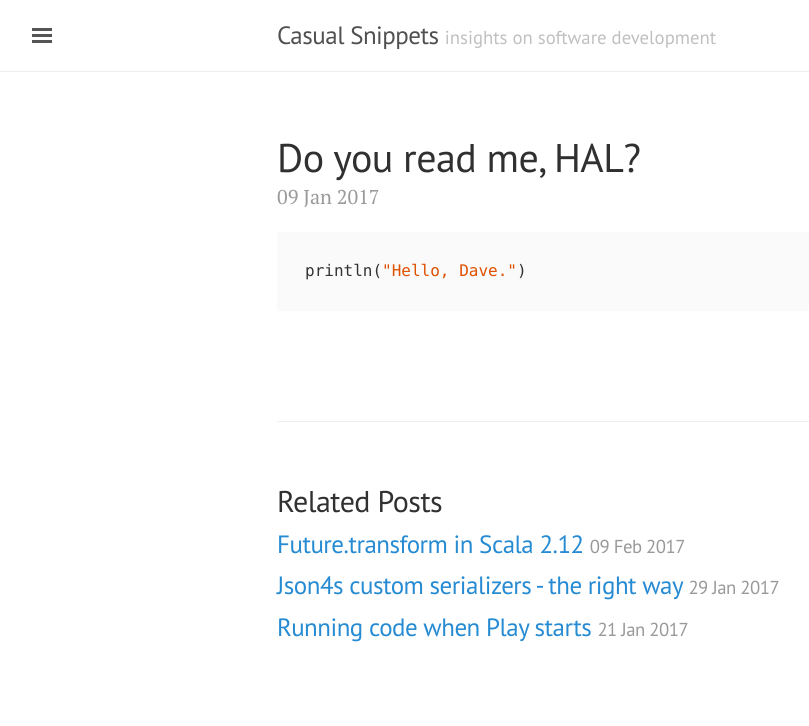
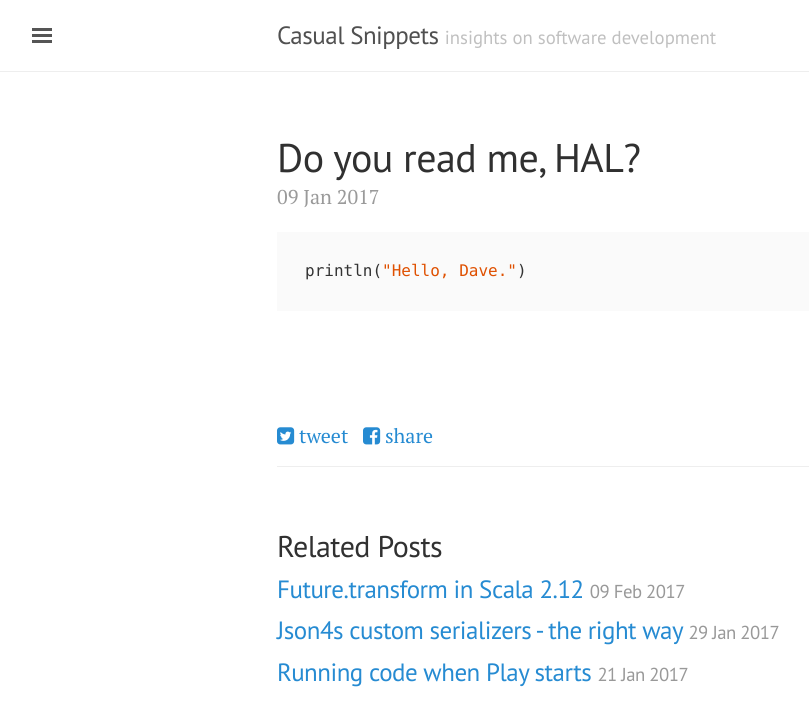
Before and after one commit to wrentaur/nmatpt.com, a Jekyll site: the page built from _posts/2017-01-09-hello-world.md, in a window 1280 px wide. Shown: the top 726 px of the page, without its empty margins (3-812 px from the left). Built offline with Jekyll 4.4.1, drawn with Linux system fonts in a browser that asks for light colours; comment, search, counter and statistics services are not loaded.

Commit message:
Add social share buttons

```diff
--- a/_config.yml
+++ b/_config.yml
@@ -2,7 +2,7 @@
 # Setup
 title:               Casual Snippets
 tagline:             'insights on software development'
-url:                 http://nmatpt.com
+url:                 https://nmatpt.com
 baseurl:             ''
 paginate:            5
 permalink:           blog/:year/:month/:day/:title/
@@ -20,6 +20,7 @@ link-gh:             http://github.com/nmatpt
 link-tw:             http://twitter.com/nmat
 link-uw:             http://www.upwork.com/o/profiles/users/_~01ddcce074b962b194/
 email-address:       nuno.miguel.t@gmail.com
+twitter_username:    nmat
 
 # Gems
 gems: [jekyll-paginate, jekyll-sitemap]
--- /dev/null
+++ b/_includes/share.html
@@ -0,0 +1,4 @@
+<div class="social-share-page" >
+    <a href="https://twitter.com/intent/tweet?text={{ page.title }}&url={{ site.url }}{{ page.url }}&via={{ site.twitter_username }}&related={{ site.twitter_username }}" rel="nofollow" target="_blank" title="Share on Twitter"><i class="fa fa-twitter-square"></i> tweet</a>&nbsp;&nbsp;
+    <a href="https://facebook.com/sharer.php?u={{ site.url }}{{ page.url }}" rel="nofollow" target="_blank" title="Share on Facebook"><i class="fa fa-facebook-square"></i> share</a>
+</div>
--- a/_layouts/post.html
+++ b/_layouts/post.html
@@ -8,6 +8,8 @@ layout: default
   {{ content }}
 </div>
 <br>
+{% include share.html %}
+
 {% include disqus_comments.html %}
 
 <div class="related">
--- a/public/css/main.css
+++ b/public/css/main.css
@@ -1,3 +1,10 @@
+.social-share-page{
+	margin-bottom: 15px;
+}
+.social-share-page a {
+	text-decoration: none;
+}
+
 .fa.fa-larger {
 	font-size:130%;
 }
```
